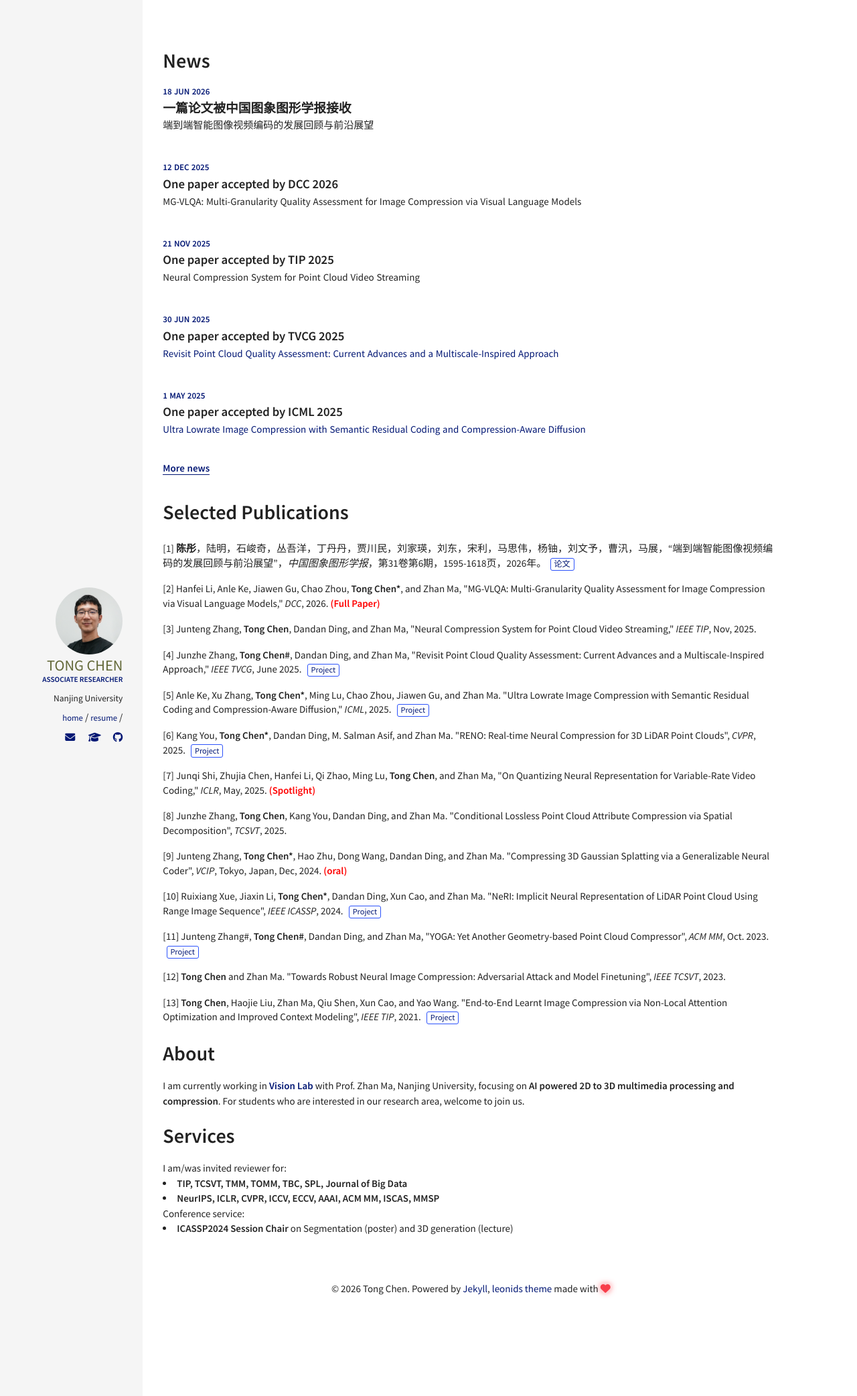
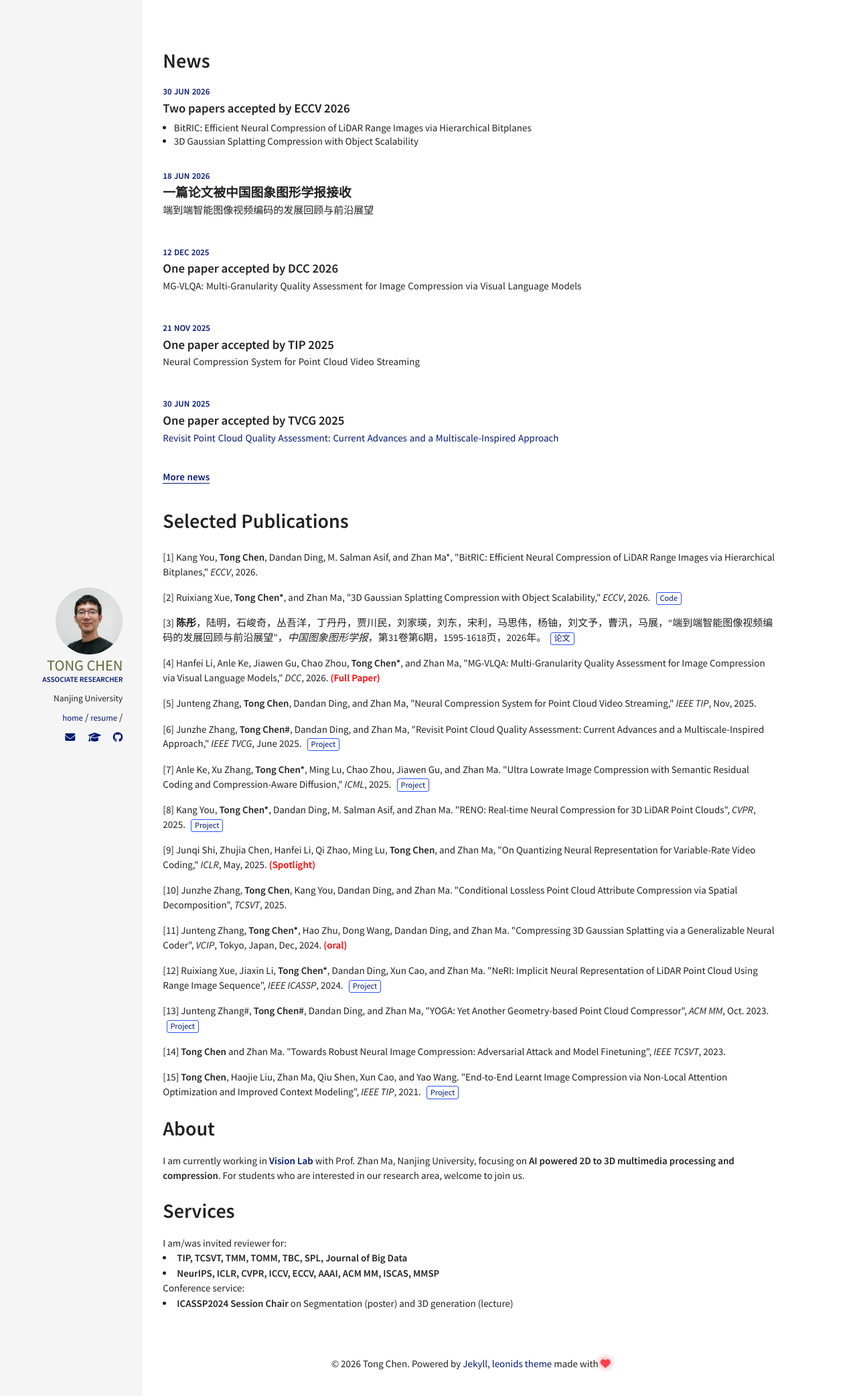
Before and after one commit to tongxyh/tongxyh.github.io, a Jekyll site: the page built from index.html, in a window 1280 px wide. Shown: the top 2084 px of the page at 67% size. Built offline with Jekyll 4.4.1, drawn with Linux system fonts in a browser that asks for light colours; nearby versions of some CDN libraries.

Commit message:
update ECCV26

```diff
--- a/_includes/sections/full_publications.html
+++ b/_includes/sections/full_publications.html
@@ -1,6 +1,10 @@
 <h1>Publications</h1>
 <section class="publication-list">
         <ol>
+            <li>Kang You, <strong>Tong Chen</strong>, Dandan Ding, M. Salman Asif, and Zhan Ma*, "BitRIC: Efficient Neural Compression of LiDAR Range Images via Hierarchical Bitplanes," <em>ECCV</em>, 2026.</li>
+
+            <li>Ruixiang Xue, <strong>Tong Chen*</strong>, and Zhan Ma, "3D Gaussian Splatting Compression with Object Scalability," <em>ECCV</em>, 2026. <a class="publication-badge" href="https://github.com/RuixiangXue/ScalableGSC" target="_blank" rel="noopener noreferrer">Code</a></li>
+
             <li><strong>陈彤</strong>，陆明，石峻奇，丛吾洋，丁丹丹，贾川民，刘家瑛，刘东，宋利，马思伟，杨铀，刘文予，曹汛，马展，“端到端智能图像视频编码的发展回顾与前沿展望”，<em>中国图象图形学报</em>，第31卷第6期，1595-1618页，2026年。<a class="publication-badge" href="https://www.cjig.cn/zh/article/doi/10.11834/jig.250627/" target="_blank" rel="noopener noreferrer">论文</a></li>
 
             <li>Hanfei Li, Anle Ke, Jiawen Gu, Chao Zhou, <strong>Tong Chen*</strong>, and Zhan Ma, "MG-VLQA: Multi-Granularity Quality Assessment for Image Compression via Visual Language Models," <em>DCC</em>, 2026. <strong style="color: red;">(Full Paper)</strong></li>
--- a/_includes/sections/publications.html
+++ b/_includes/sections/publications.html
@@ -1,6 +1,10 @@
 <h1>Selected Publications</h1>
 <section class="publication-list">
         <ol>
+            <li>Kang You, <strong>Tong Chen</strong>, Dandan Ding, M. Salman Asif, and Zhan Ma*, "BitRIC: Efficient Neural Compression of LiDAR Range Images via Hierarchical Bitplanes," <em>ECCV</em>, 2026.</li>
+
+            <li>Ruixiang Xue, <strong>Tong Chen*</strong>, and Zhan Ma, "3D Gaussian Splatting Compression with Object Scalability," <em>ECCV</em>, 2026. <a class="publication-badge" href="https://github.com/RuixiangXue/ScalableGSC" target="_blank" rel="noopener noreferrer">Code</a></li>
+
             <li><strong>陈彤</strong>，陆明，石峻奇，丛吾洋，丁丹丹，贾川民，刘家瑛，刘东，宋利，马思伟，杨铀，刘文予，曹汛，马展，“端到端智能图像视频编码的发展回顾与前沿展望”，<em>中国图象图形学报</em>，第31卷第6期，1595-1618页，2026年。<a class="publication-badge" href="https://www.cjig.cn/zh/article/doi/10.11834/jig.250627/" target="_blank" rel="noopener noreferrer">论文</a></li>
 
             <li>Hanfei Li, Anle Ke, Jiawen Gu, Chao Zhou, <strong>Tong Chen*</strong>, and Zhan Ma, "MG-VLQA: Multi-Granularity Quality Assessment for Image Compression via Visual Language Models," <em>DCC</em>, 2026. <strong style="color: red;">(Full Paper)</strong></li>
--- a/_layouts/post_listing.html
+++ b/_layouts/post_listing.html
@@ -35,7 +35,15 @@ layout: default
       {% assign author = site.owner %}
     {% endif %}
     </header>
-    {% if post.excerpt %}
+    {% if post.papers %}
+    <div class="post-description">
+      <ul class="news-paper-list">
+        {% for paper in post.papers %}
+        <li>{{ paper }}</li>
+        {% endfor %}
+      </ul>
+    </div>
+    {% elsif post.excerpt %}
     <div class="post-description">
       <p>
         {{ post.excerpt }}
--- /dev/null
+++ b/_posts/2026-06-30-ECCV2026.md
@@ -0,0 +1,10 @@
+---
+layout: post
+title:  "Two papers accepted by ECCV 2026"
+date:   2026-06-30 09:00:00 +0800
+excerpt: "BitRIC: Efficient Neural Compression of LiDAR Range Images via Hierarchical Bitplanes; 3D Gaussian Splatting Compression with Object Scalability"
+papers:
+  - "BitRIC: Efficient Neural Compression of LiDAR Range Images via Hierarchical Bitplanes"
+  - "3D Gaussian Splatting Compression with Object Scalability"
+categories: [academic]
+---
--- a/_sass/pages/_post.scss
+++ b/_sass/pages/_post.scss
@@ -84,6 +84,13 @@ section.post {
   .read-time {
     color: $primary;
   }
+}
+
+.news-paper-list {
+  line-height: 1.35;
+  list-style-position: outside;
+  margin: 0.25rem 0 0;
+  padding-left: 1.1rem;
 }
 
 // Read more buttons
```
